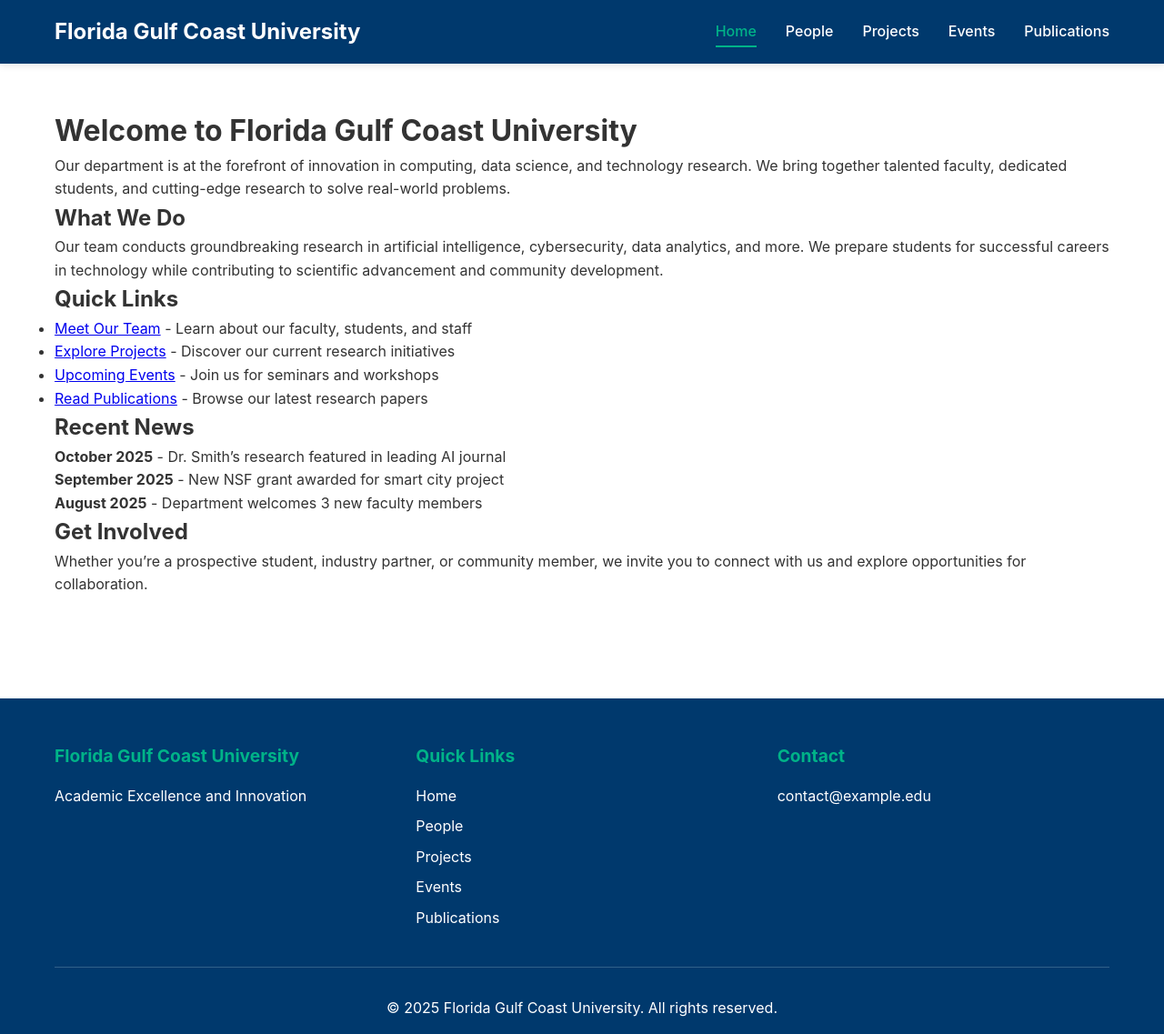
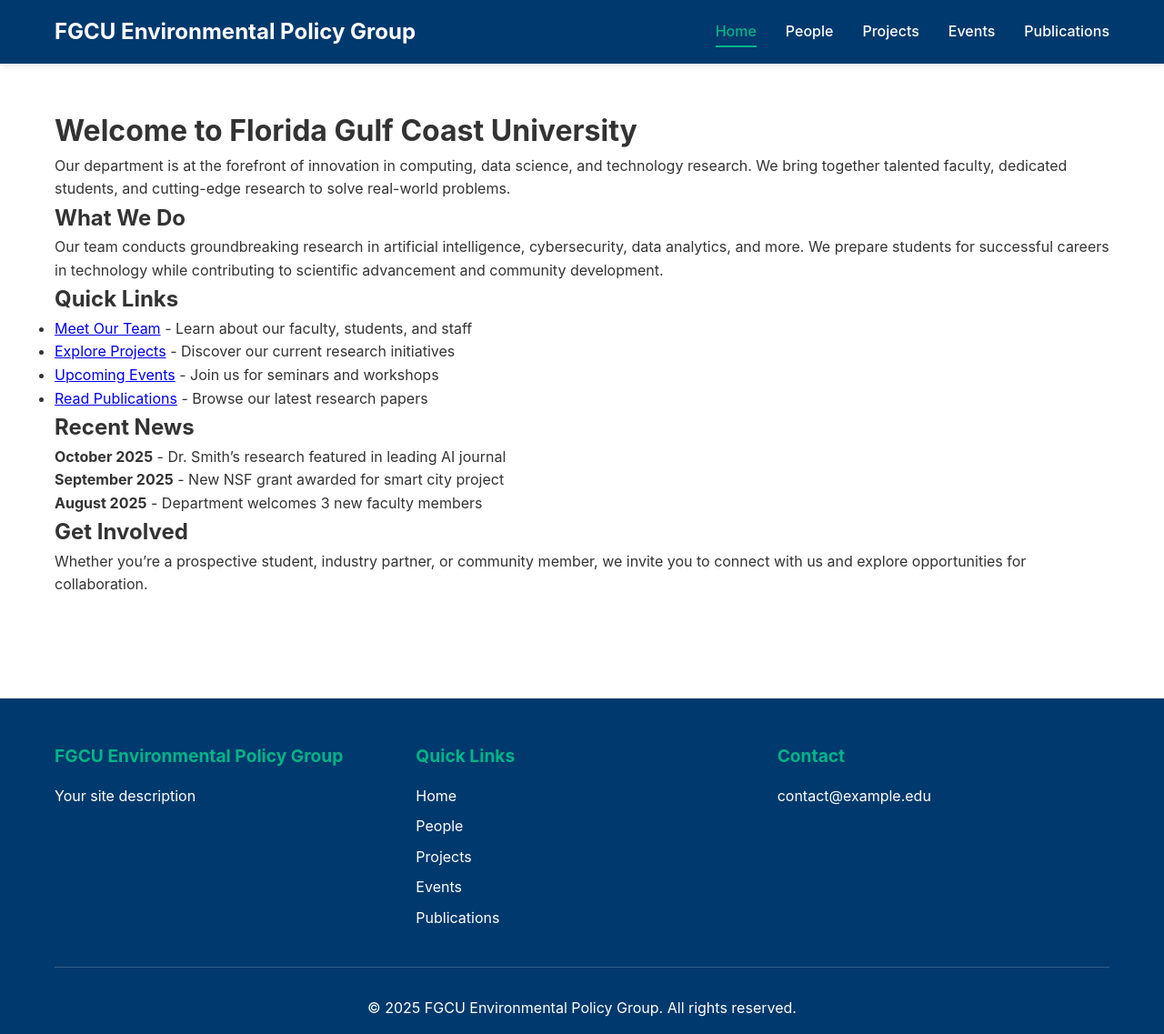
Before and after one commit to vinodkahuja/FGCUEnvPolicyGrp, a Jekyll site: the page built from index.md, in a window 1280 px wide. Shown: the whole page at 91% size. Built offline with Jekyll 4.4.1, drawn with Linux system fonts in a browser that asks for light colours.

Commit message:
Update site settings in _config.yml

```diff
--- a/_config.yml
+++ b/_config.yml
@@ -1,8 +1,13 @@
 # Site Settings
-title: "Florida Gulf Coast University"
-description: "Academic Excellence and Innovation"
-baseurl: "" # Leave empty for username.github.io, or "/repository-name" for project sites
-url: "https://UdiOEagle.github.io"
+title: FGCU Environmental Policy Group
+description: Your site description
+url: "https://vinodkahuja.github.io"
+baseurl: "/FGCUEnvPolicyGrp"
+
+#title: "Florida Gulf Coast University"
+#description: "Academic Excellence and Innovation"
+#baseurl: "" # Leave empty for username.github.io, or "/repository-name" for project sites
+#url: "https://UdiOEagle.github.io"
 
 # Author/Organization
 author:
```
